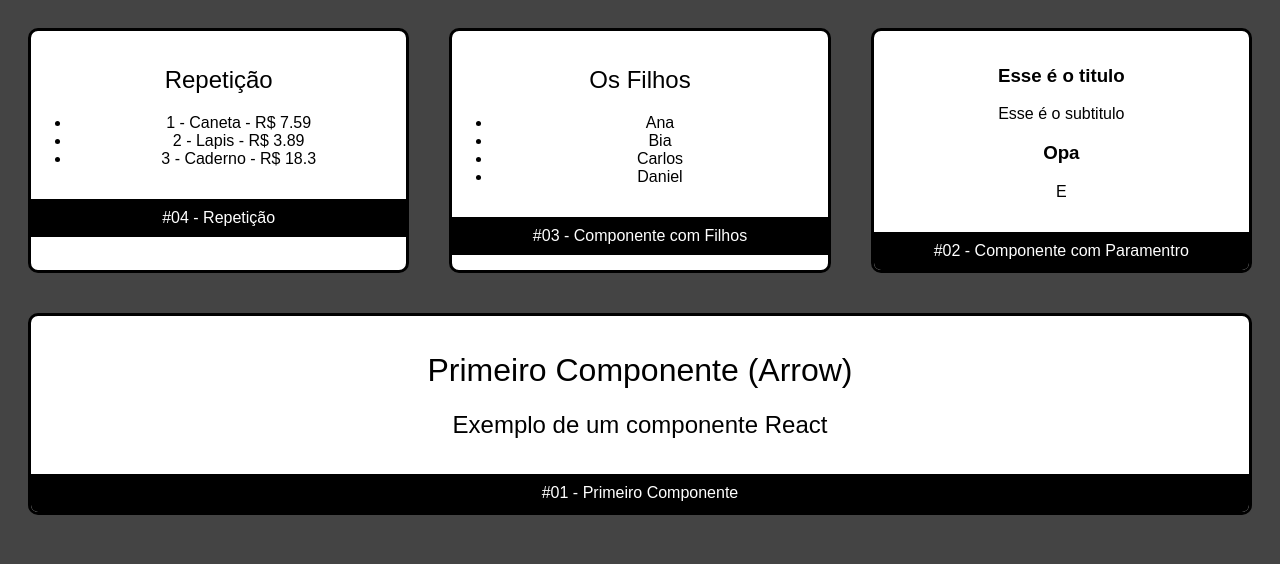
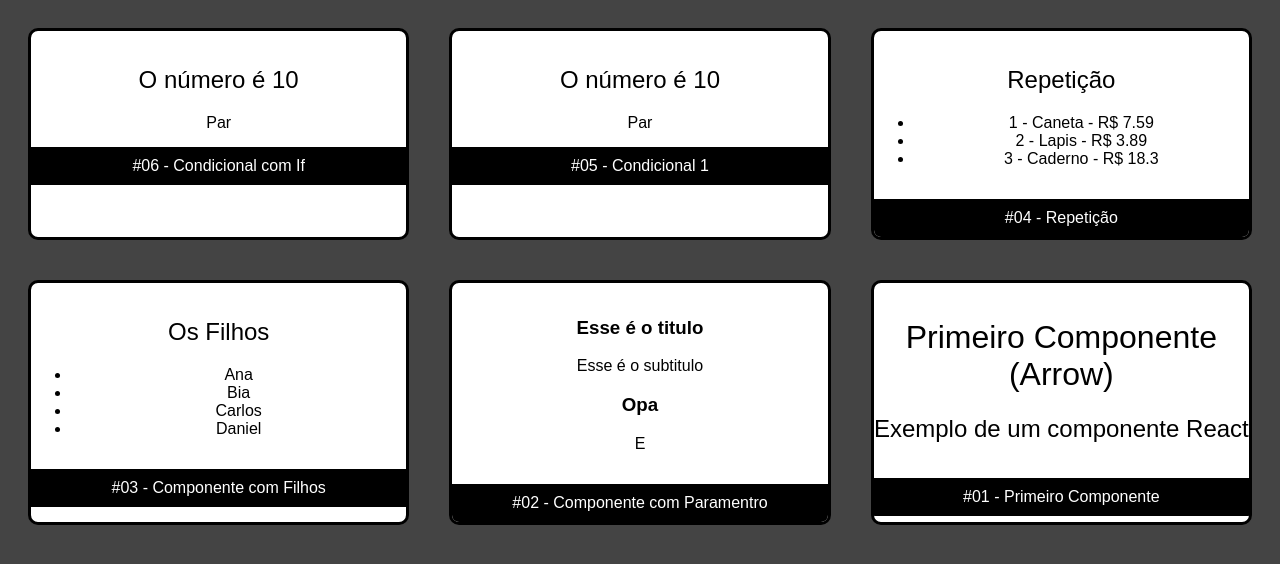
Before and after one commit to tiagoleme2/fundamentos-react, a React (Create React App) app: page / in a window 1280 px wide. Shown: the top 564 px of the page. Built offline with nearby package versions, Linux system fonts and the light colour scheme.

Commit message:
Condicional e Condicional com If

```diff
--- a/src/App.jsx
+++ b/src/App.jsx
@@ -6,11 +6,19 @@
 import ComFilhos from './components/ComFilhos'
 import Card from './components/layout/Card'
 import Repeticao from './components/Repeticao'
+import Condicional from './components/Condicional'
+import CondicionalComIf from './components/CondicionalComIf'
 
 
 export default props =>
 
     <div className="App">
+        <Card titulo="#06 - Condicional com If">
+            <CondicionalComIf numero={10}></CondicionalComIf>
+        </Card>
+        <Card titulo="#05 - Condicional 1">
+            <Condicional numero={10}></Condicional>
+        </Card>
         <Card titulo="#04 - Repetição">
             <Repeticao></Repeticao>
         </Card>
--- /dev/null
+++ b/src/components/Condicional.jsx
@@ -0,0 +1,16 @@
+import React from 'react'
+
+export default props => {
+    return (
+        <div>
+            <h2>O número é {props.numero}</h2>
+
+            {props.numero % 2 == 0 ?
+                <span>Par</span>
+                :
+                <span>Impar</span>
+            }
+
+        </div>
+    )
+}
--- /dev/null
+++ b/src/components/CondicionalComIf.jsx
@@ -0,0 +1,17 @@
+import React from 'react'
+import If from './if'
+
+export default props => {
+    return (
+        <div>
+            <h2>O número é {props.numero}</h2>
+            <If test={props.numero % 2 == 0}>
+            <span>Par</span>
+            </If>
+            <If test={props.numero % 2 == 1}>
+            <span>Ímpar</span>
+            </If>
+
+        </div>
+    )
+}
--- /dev/null
+++ b/src/components/if.jsx
@@ -0,0 +1,7 @@
+export default function (props) {
+    if (props.test) {
+        return props.children
+    } else {
+        return false
+    }
+}
```
